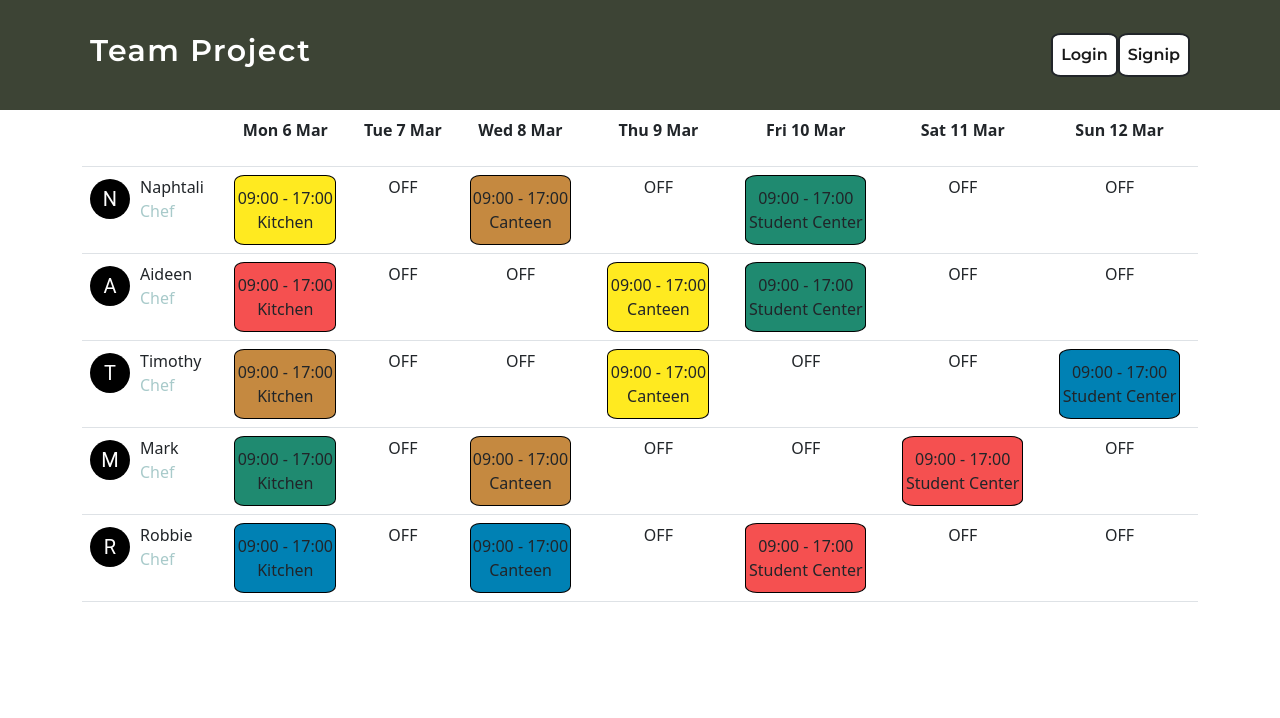
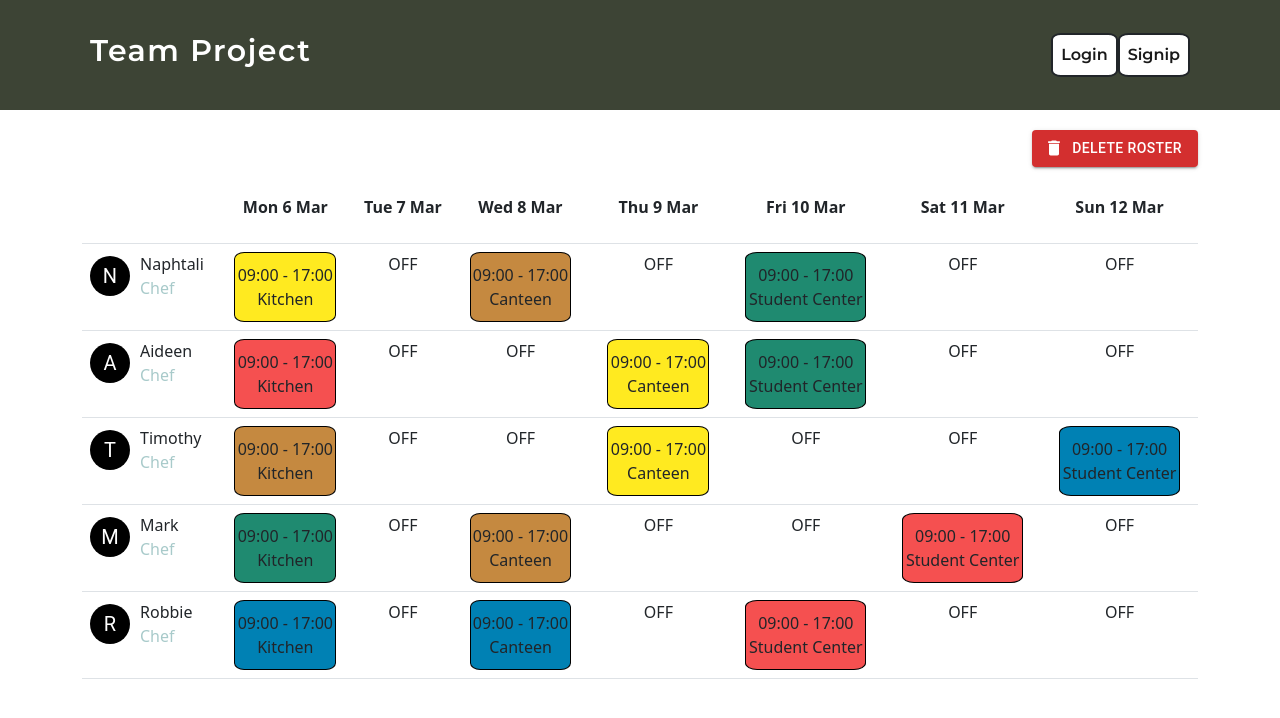
Before and after one commit to NaphtaliO/ShiftWizard, a React (Create React App) app in the folder frontend/: page / in a window 1280 px wide. Shown: the top 718 px of the page. Built offline with nearby package versions, Linux system fonts and the light colour scheme.

Commit message:
Updated the UI for Roster Component

```diff
--- a/frontend/src/components/Table.js
+++ b/frontend/src/components/Roster.js
@@ -1,6 +1,7 @@
 import React from 'react';
-import '../styles/table.css'
-import { Avatar } from '@mui/material';
+import '../styles/roster.css'
+import { Avatar, Button } from '@mui/material';
+import DeleteIcon from '@mui/icons-material/Delete';
 import Shift from './Shift';
 
 let days = ["Sun", "Mon", "Tue", "Wed", "Thu", "Fri", "Sat"];
@@ -149,9 +150,12 @@ const employees = [
 
 
 
-const Table = () => {
+const Roster = () => {
     return (
         <div className="container">
+            <div className='roster-buttons'>
+                <Button color="error" variant="contained" startIcon={<DeleteIcon />}>Delete Roster</Button>
+            </div>
             <table className='table'>
                 {/* tale-dark is an option */}
                 <thead>
@@ -203,4 +207,4 @@ const Table = () => {
     )
 }
 
-export default Table;
+export default Roster;
--- a/frontend/src/pages/Home.js
+++ b/frontend/src/pages/Home.js
@@ -1,9 +1,9 @@
-import React from 'react'
-import Table from '../components/Table';
+import React from 'react';
+import Roster from '../components/Roster';
 
 const Home = () => {
     return (
-        <Table />
+        <Roster />
     );
 }
 
--- a/frontend/src/styles/table.css
+++ b/frontend/src/styles/roster.css
@@ -45,3 +45,10 @@ div.names p {
     flex-direction: row;
     justify-content: space-between;
 }
+
+.roster-buttons{
+    margin: 20px 0px;
+    display: flex;
+    flex-direction: row;
+    justify-content: flex-end;
+}
```
